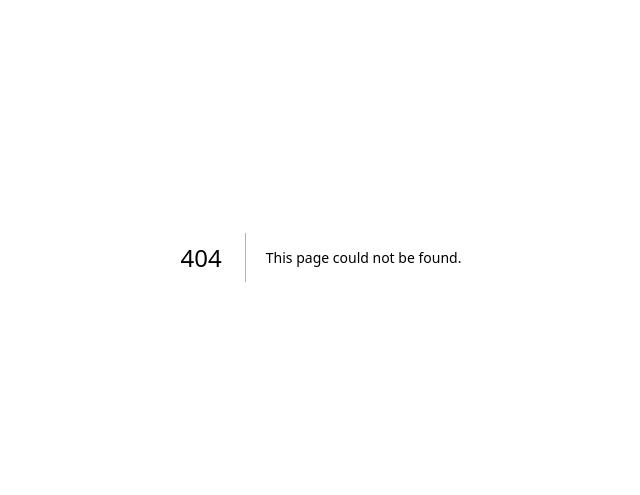
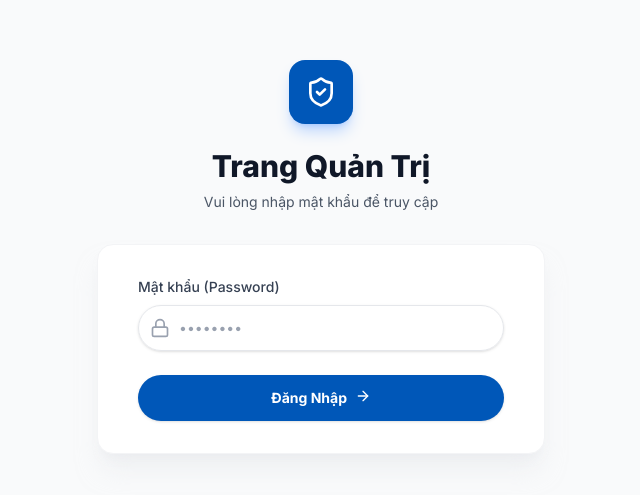
Before and after one commit to HoangPhuc0707/Web_Travel, a Next.js app: page /login in a window 1280 px wide. Before the commit this address had no page. Shown: the part 143-638 px from the top of the page, without its empty margins (319-959 px from the left). Built offline with nearby package versions, Linux system fonts and the light colour scheme; a web font is replaced by a local one.

Commit message:
Add Admin Login via Middleware

```diff
--- /dev/null
+++ b/app/api/auth/login/route.ts
@@ -0,0 +1,31 @@
+import { NextResponse } from 'next/server';
+
+export async function POST(request: Request) {
+  try {
+    const { password } = await request.json();
+    const adminPassword = process.env.ADMIN_PASSWORD;
+
+    if (!adminPassword) {
+      return NextResponse.json({ error: 'Chưa cấu hình mật khẩu Admin' }, { status: 500 });
+    }
+
+    if (password === adminPassword) {
+      const response = NextResponse.json({ success: true });
+
+      // Set HTTP-only cookie
+      response.cookies.set('admin_token', 'authenticated', {
+        httpOnly: true,
+        secure: process.env.NODE_ENV === 'production',
+        sameSite: 'lax',
+        maxAge: 60 * 60 * 24 * 7, // 1 week
+        path: '/',
+      });
+
+      return response;
+    }
+
+    return NextResponse.json({ error: 'Mật khẩu không chính xác' }, { status: 401 });
+  } catch (error) {
+    return NextResponse.json({ error: 'Đã có lỗi xảy ra' }, { status: 500 });
+  }
+}
--- /dev/null
+++ b/app/api/auth/logout/route.ts
@@ -0,0 +1,7 @@
+import { NextResponse } from 'next/server';
+
+export async function POST() {
+  const response = NextResponse.json({ success: true });
+  response.cookies.delete('admin_token');
+  return response;
+}
--- /dev/null
+++ b/app/login/page.tsx
@@ -0,0 +1,97 @@
+'use client';
+
+import React, { useState } from 'react';
+import { useRouter } from 'next/navigation';
+import { Lock, ArrowRight, ShieldCheck } from 'lucide-react';
+
+export default function LoginPage() {
+  const [password, setPassword] = useState('');
+  const [error, setError] = useState('');
+  const [loading, setLoading] = useState(false);
+  const router = useRouter();
+
+  const handleLogin = async (e: React.FormEvent) => {
+    e.preventDefault();
+    setLoading(true);
+    setError('');
+
+    try {
+      const res = await fetch('/api/auth/login', {
+        method: 'POST',
+        headers: { 'Content-Type': 'application/json' },
+        body: JSON.stringify({ password }),
+      });
+
+      if (res.ok) {
+        router.push('/admin');
+        router.refresh();
+      } else {
+        const data = await res.json();
+        setError(data.error || 'Đăng nhập thất bại');
+      }
+    } catch (err) {
+      setError('Đã có lỗi xảy ra. Vui lòng thử lại.');
+    } finally {
+      setLoading(false);
+    }
+  };
+
+  return (
+    <div className="min-h-screen bg-gray-50 flex flex-col justify-center py-12 sm:px-6 lg:px-8">
+      <div className="sm:mx-auto sm:w-full sm:max-w-md">
+        <div className="flex justify-center">
+          <div className="w-16 h-16 bg-[var(--color-primary)] rounded-2xl flex items-center justify-center shadow-lg shadow-blue-500/30">
+            <ShieldCheck className="w-8 h-8 text-white" />
+          </div>
+        </div>
+        <h2 className="mt-6 text-center text-3xl font-extrabold text-gray-900">
+          Trang Quản Trị
+        </h2>
+        <p className="mt-2 text-center text-sm text-gray-600">
+          Vui lòng nhập mật khẩu để truy cập
+        </p>
+      </div>
+
+      <div className="mt-8 sm:mx-auto sm:w-full sm:max-w-md">
+        <div className="bg-white py-8 px-4 shadow-xl shadow-gray-200/50 sm:rounded-2xl sm:px-10 border border-gray-100">
+          <form className="space-y-6" onSubmit={handleLogin}>
+            <div>
+              <label htmlFor="password" className="block text-sm font-medium text-gray-700">
+                Mật khẩu (Password)
+              </label>
+              <div className="mt-2 relative">
+                <div className="absolute inset-y-0 left-0 pl-3 flex items-center pointer-events-none">
+                  <Lock className="h-5 w-5 text-gray-400" />
+                </div>
+                <input
+                  id="password"
+                  name="password"
+                  type="password"
+                  required
+                  value={password}
+                  onChange={(e) => setPassword(e.target.value)}
+                  className="appearance-none block w-full pl-10 pr-3 py-3 border border-gray-200 rounded-xl shadow-sm placeholder-gray-400 focus:outline-none focus:ring-2 focus:ring-[var(--color-primary)] focus:border-transparent transition-shadow text-sm"
+                  placeholder="••••••••"
+                />
+              </div>
+              {error && (
+                <p className="mt-2 text-sm text-red-600 font-medium">{error}</p>
+              )}
+            </div>
+
+            <div>
+              <button
+                type="submit"
+                disabled={loading}
+                className="w-full flex justify-center py-3 px-4 border border-transparent rounded-xl shadow-sm text-sm font-bold text-white bg-[var(--color-primary)] hover:bg-blue-700 focus:outline-none focus:ring-2 focus:ring-offset-2 focus:ring-blue-500 disabled:opacity-50 transition-colors"
+              >
+                {loading ? 'Đang xác thực...' : 'Đăng Nhập'}
+                {!loading && <ArrowRight className="ml-2 w-4 h-4" />}
+              </button>
+            </div>
+          </form>
+        </div>
+      </div>
+    </div>
+  );
+}
--- a/components/admin/Topbar.tsx
+++ b/components/admin/Topbar.tsx
@@ -29,7 +29,7 @@ export function Topbar() {
 
         <div className="h-8 w-px bg-gray-200 mx-2"></div>
 
-        <div className="flex items-center gap-3 cursor-pointer">
+        <div className="flex items-center gap-3 relative group cursor-pointer">
           <div className="flex flex-col items-end hidden sm:flex">
             <span className="text-sm font-bold text-gray-900">Admin PTX</span>
             <span className="text-xs text-gray-500">Quản trị viên</span>
@@ -37,6 +37,20 @@ export function Topbar() {
           <div className="w-9 h-9 rounded-full bg-blue-100 flex items-center justify-center text-blue-600 font-bold overflow-hidden border border-blue-200">
             A
           </div>
+
+          {/* Dropdown Menu */}
+          <div className="absolute right-0 top-full mt-2 w-48 bg-white rounded-xl shadow-lg border border-gray-100 opacity-0 invisible group-hover:opacity-100 group-hover:visible transition-all duration-200">
+            <button
+              onClick={async () => {
+                await fetch('/api/auth/logout', { method: 'POST' });
+                window.location.href = '/login';
+              }}
+              className="w-full text-left px-4 py-3 text-sm text-red-600 font-medium hover:bg-red-50 rounded-xl transition-colors flex items-center gap-2"
+            >
+              <svg xmlns="http://www.w3.org/2000/svg" width="16" height="16" viewBox="0 0 24 24" fill="none" stroke="currentColor" strokeWidth="2" strokeLinecap="round" strokeLinejoin="round"><path d="M9 21H5a2 2 0 0 1-2-2V5a2 2 0 0 1 2-2h4"></path><polyline points="16 17 21 12 16 7"></polyline><line x1="21" y1="12" x2="9" y2="12"></line></svg>
+              Đăng xuất
+            </button>
+          </div>
         </div>
       </div>
     </header>
--- /dev/null
+++ b/middleware.ts
@@ -0,0 +1,18 @@
+import { NextResponse } from 'next/server';
+import type { NextRequest } from 'next/server';
+
+export function middleware(request: NextRequest) {
+  if (request.nextUrl.pathname.startsWith('/admin')) {
+    const adminToken = request.cookies.get('admin_token');
+
+    if (!adminToken || adminToken.value !== 'authenticated') {
+      return NextResponse.redirect(new URL('/login', request.url));
+    }
+  }
+
+  return NextResponse.next();
+}
+
+export const config = {
+  matcher: ['/admin/:path*'],
+};
```
